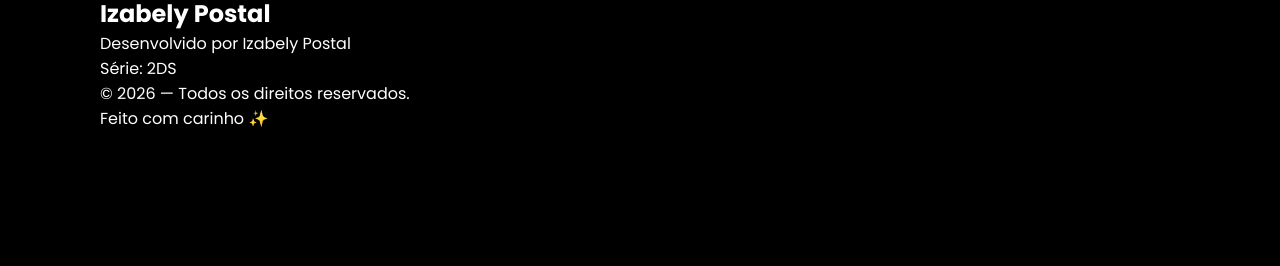
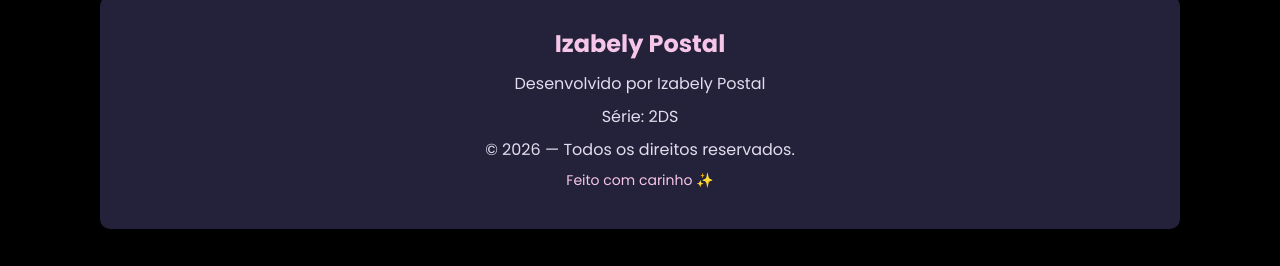
Before and after one commit to izabely-ctrl/1-site-sistema-solar, a plain HTML site: page index.html in a window 1280 px wide. Shown: the part 8295-8561 px from the top of the page. Before the commit the page ends 8466 px from the top, so only its background shows below. Drawn offline with Linux system fonts and the light colour scheme.

Commit message:
Update style.css

```diff
--- a/css/style.css
+++ b/css/style.css
@@ -680,3 +680,25 @@ body{
     color: #8A2BE2;
     margin-bottom: 20px;
 }
+.rodape {
+  background-color: #24213B;
+  color: #E2DDED;
+  text-align: center;
+  padding: 30px 15px;
+  font-family: Arial, sans-serif;
+  border-radius: 10px;
+}
+
+.rodape h2 {
+  color: #F5C6E7;
+  margin-bottom: 10px;
+}
+
+.rodape p {
+  margin: 8px 0;
+}
+
+.rodape .carinho {
+  color: #F5C6E7;
+  font-size: 14px;
+}
```
